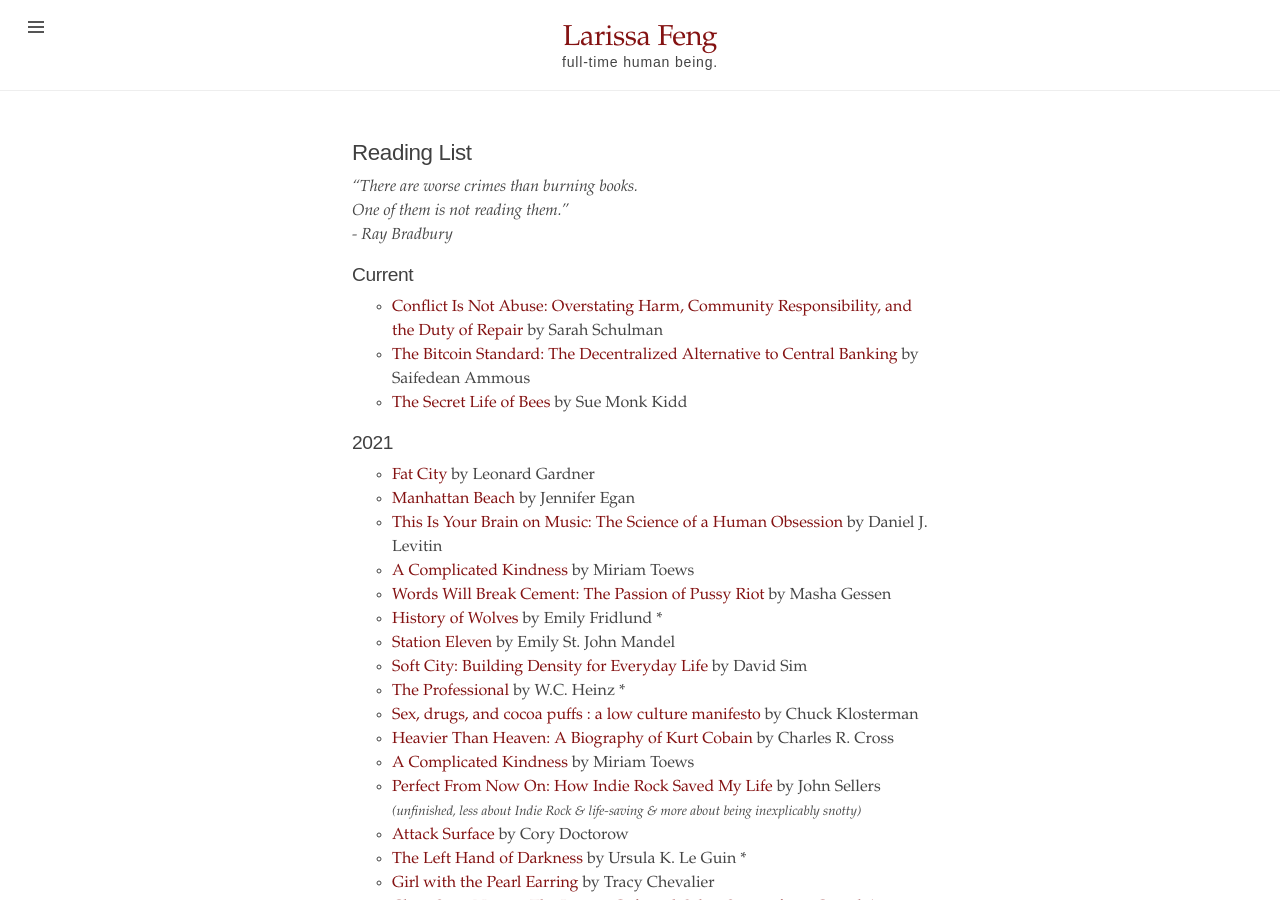
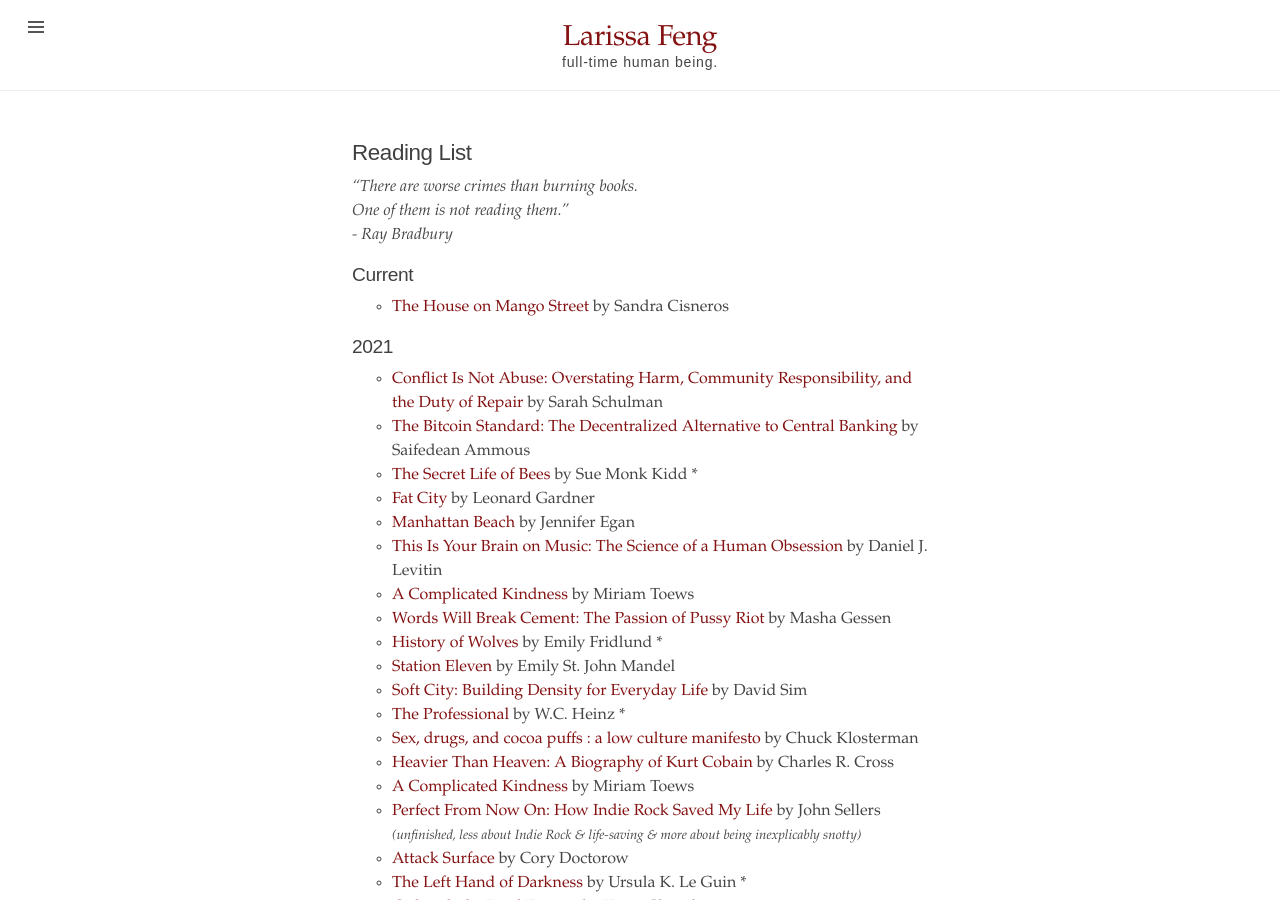
Before and after one commit to mondayrain/mondayrain.github.io, a Jekyll site: the page built from reading_list.md, in a window 1280 px wide and 900 px high. Built offline with Jekyll 4.4.1, drawn with Linux system fonts in a browser that asks for light colours.

Commit message:
Update reading_list.md

```diff
--- a/reading_list.md
+++ b/reading_list.md
@@ -8,11 +8,12 @@ title: Reading List
 <br/>- Ray Bradbury</i>
 
 ## Current
+- [The House on Mango Street](https://www.goodreads.com/book/show/139253.The_House_on_Mango_Street) by Sandra Cisneros
+
+## 2021
 - [Conflict Is Not Abuse: Overstating Harm, Community Responsibility, and the Duty of Repair](https://arsenalpulp.com/Books/C/Conflict-Is-Not-Abuse) by Sarah Schulman
 - [The Bitcoin Standard: The Decentralized Alternative to Central Banking](https://www.goodreads.com/book/show/36448501-the-bitcoin-standard) by Saifedean Ammous
-- [The Secret Life of Bees](https://en.wikipedia.org/wiki/The_Secret_Life_of_Bees_(novel)) by Sue Monk Kidd
-
-## 2021
+- [The Secret Life of Bees](https://en.wikipedia.org/wiki/The_Secret_Life_of_Bees_(novel)) by Sue Monk Kidd *
 - [Fat City](https://en.wikipedia.org/wiki/Fat_City) by Leonard Gardner
 - [Manhattan Beach](https://www.goodreads.com/book/show/34467031-manhattan-beach) by Jennifer Egan
 - [This Is Your Brain on Music: The Science of a Human Obsession](https://www.goodreads.com/book/show/141565.This_Is_Your_Brain_on_Music) by  Daniel J. Levitin
```
